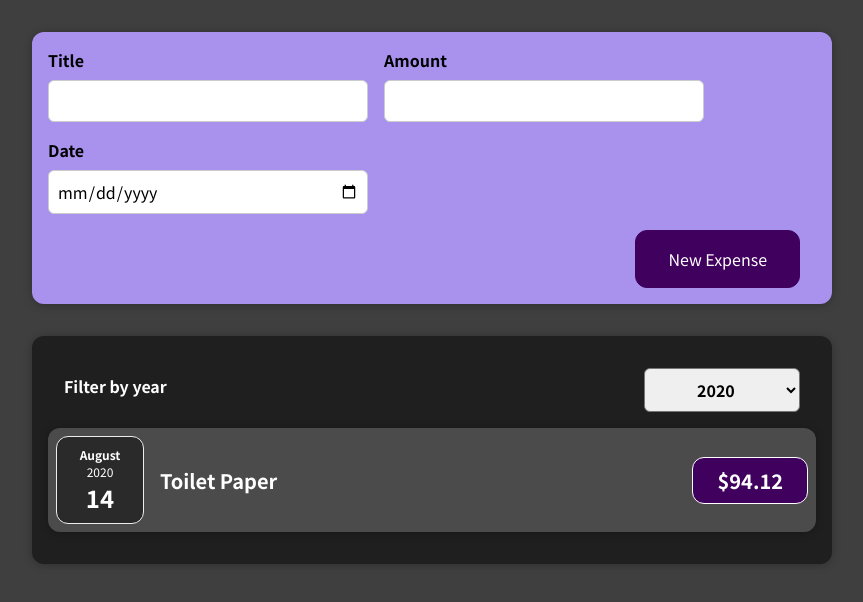
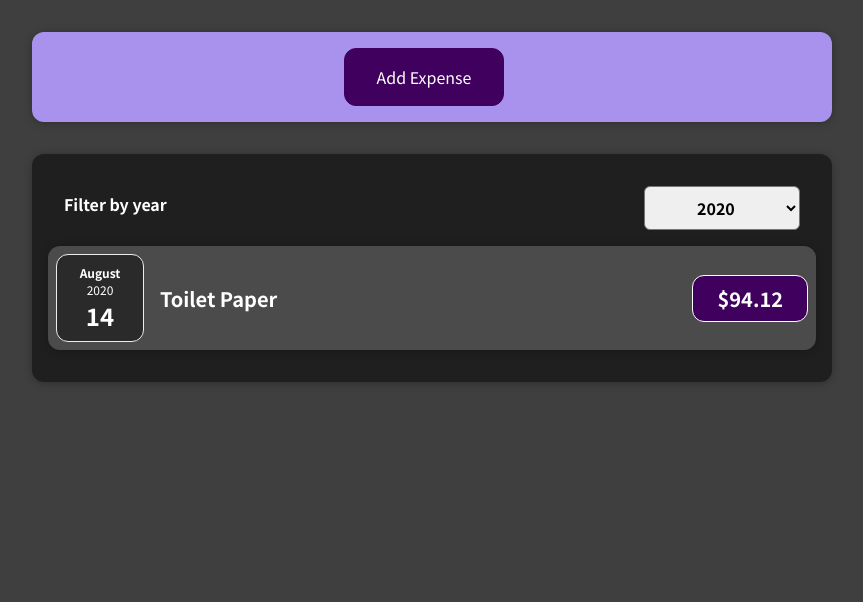
Before and after one commit to kravchenkoWeb/reactCourse, a React (Create React App) app: page / in a window 1280 px wide. Shown: the top 602 px of the page, without its empty margins (208-1071 px from the left). Built offline with nearby package versions, Linux system fonts and the light colour scheme.

Commit message:
added button "add expense"

```diff
--- a/src/components/NewExpense/ExpenseForm.js
+++ b/src/components/NewExpense/ExpenseForm.js
@@ -5,6 +5,7 @@ const ExpenseForm = (props) => {
   const [title, setTitle] = useState("");
   const [amount, setAmount] = useState("");
   const [date, setDate] = useState("");
+  const [isFormShown, setIsFormShown] = useState(false);
 
   const titleChangeHandler = (event) => {
     setTitle(event.target.value);
@@ -32,6 +33,24 @@ const ExpenseForm = (props) => {
     setAmount("");
     setDate("");
   };
+
+  const cancelHandler = () => {
+    setIsFormShown(false);
+  };
+
+  const showHandler = () => {
+    setIsFormShown(true);
+  };
+
+  if (!isFormShown) {
+    return (
+      <div style={{ textAlign: "center" }}>
+        <button type="button" onClick={showHandler}>
+          Add Expense
+        </button>
+      </div>
+    );
+  }
 
   return (
     <form onSubmit={submitHandler}>
@@ -62,6 +81,9 @@ const ExpenseForm = (props) => {
         </div>
       </div>
       <div className="new-expense__actions">
+        <button type="button" onClick={cancelHandler}>
+          Cancel
+        </button>
         <button type="submit">New Expense</button>
       </div>
     </form>
```
Also changed, not shown: 1 other file (tests, documents, lock files or other folders).
